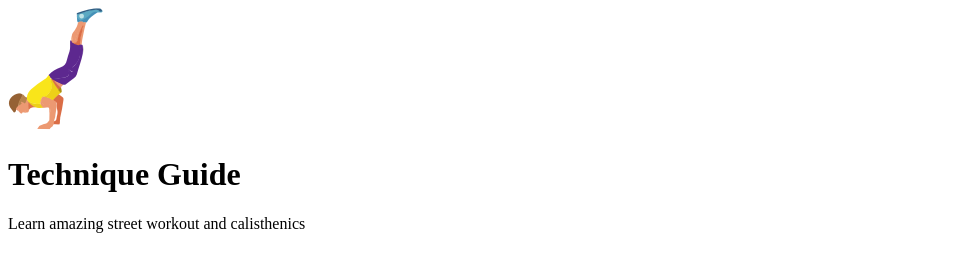
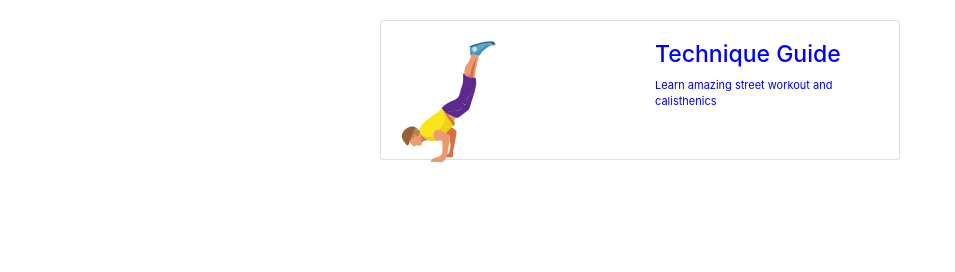
Before and after one commit to ruizdiazmartin/Capacitacion, a React app: page / in a window 1280 px wide. Shown: the whole page, without its empty margins (0-955 px from the left). Built offline with nearby package versions, Linux system fonts and the light colour scheme.

Commit message:
Primer Componente Image

```diff
--- a/src/components/Card.js
+++ b/src/components/Card.js
@@ -5,13 +5,17 @@ import './styles/Card.css';
 class Card extends React.Component {
     render() {
         return (
-            <div>
-                <div>
-                    <img src={exerciseImg} />
-                </div>
-                <div>
-                    <h1>Technique Guide</h1>
-                    <p>Learn amazing street workout and calisthenics</p>
+            <div className="card mx-auto Fitness-Card">
+                <div className="card-body">
+                    <div className="row center">
+                        <div className="col-6">
+                            <img src={exerciseImg} className="flow-rigth" />
+                        </div>
+                        <div className="col-6 Fitness-Card-Info">
+                            <h1>Technique Guide</h1>
+                            <p>Learn amazing street workout and calisthenics</p>
+                        </div>
+                    </div>
                 </div>
             </div>
         )
--- a/src/components/styles/Card.css
+++ b/src/components/styles/Card.css
@@ -7,6 +7,7 @@
 .Fitness-Card {
     max-height: 140px;
     max-width: 520px;
+    background-color: blue;
 }
 .Fitness-Card-Info {
     padding-left: 0;
@@ -14,11 +15,11 @@
 }
 .Fitness-Card-Info h1{
     font-size: 23px;
-    color: white;
+    color: blue;
 }
 .Fitness-Card-Info p{
     font-size: 11px;
-    color: white;
+    color: blue;
 }
 .Fitness-Add {
     display: block;
--- a/src/index.js
+++ b/src/index.js
@@ -1,9 +1,10 @@
 import React from 'react'
 import ReactDom from 'react-dom'
 import Card from './components/Card'
+import bootstrap from 'bootstrap/dist/css/bootstrap.css'
 
 
 const container = document.getElementById('root');
 
 //ReactDom.render(QUE, DONDE);
-ReactDom.render( < Card / > , container);
+ReactDom.render(< Card />, container);
```
